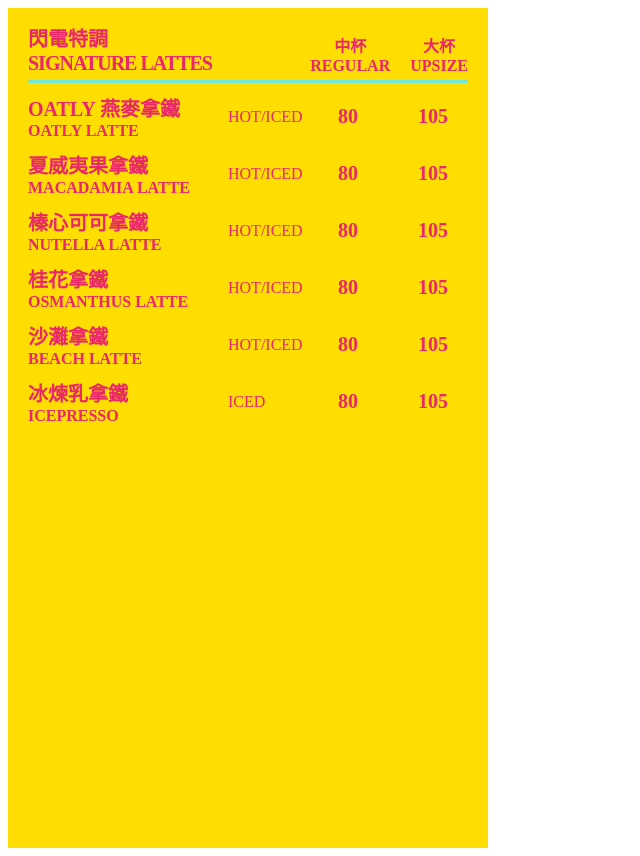
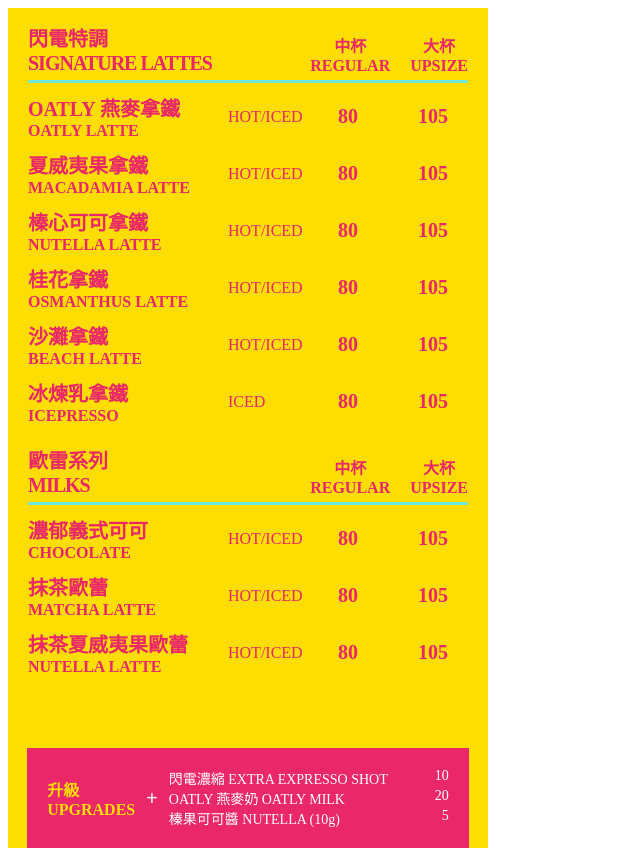
Before and after one commit to c8xji/menu, a plain HTML site: page index.html in a window 1280 px wide. Shown: the whole page, without its empty margins (0-640 px from the left). Drawn offline with Linux system fonts and the light colour scheme.

Commit message:
add milk menu and upgrades

```diff
--- a/index.html
+++ b/index.html
@@ -15,6 +15,7 @@
             background-color: #FEDD03;
             color: #E92769;
             padding: 15px 20px;
+            position: relative;
         }
         .title_container, .capacity_block {
             display: flex;
@@ -23,6 +24,10 @@
         }
         .title_container {
             font-weight: bold;
+            margin-top: 20px;
+        }
+        .title_container:first-child {
+            margin-top: 0px;
         }
         .capacity_block {
             text-align: center;
@@ -70,6 +75,51 @@
         .item_block {
             margin-top: 10px;
             align-items: center;
+        }
+        .footer_wrapper {
+            position: absolute;
+            left: 0;
+            bottom: 0;
+            display: flex;
+            width: 100%;
+            justify-content: center;
+        }
+        .footer_block {
+            height: 100px;
+            width: 92%;
+            background: #E92769;
+            padding: 20px;
+            display: flex;
+            justify-content: space-between;
+
+        }
+        .upgrade_title {
+            color:#FEDD03;
+            flex-direction: column;
+            display: flex;
+            justify-content: center;
+            font-weight: bold;
+        }
+        .upgrade_symbol {
+            font-size: 20px;
+            font-weight: bold;
+            color: #ffffff;
+            flex-direction: column;
+            display: flex;
+            justify-content: center;
+
+        }
+        .upgrade_block {
+            flex-direction: column;
+            display: flex;
+            justify-content: center;
+        }
+        .upgrade_item {
+            color: #ffffff;
+            font-size: 14px;
+            display: flex;
+            width: 280px;
+            justify-content: space-between;
         }
     </style>
 </head>
@@ -171,6 +221,85 @@
                     <div>105</div><!--upsize_price-->
                 </div>
             </div>
+            <div class="title_container">
+                <div class="title_block">
+                    <div class="title_ch">歐雷系列</div>
+                    <div class="title_en">MILKS</div>
+                </div>
+                <div class="capacity_block">
+                    <div class="regular_block">
+                        <div>中杯</div>
+                        <div>REGULAR</div>
+                    </div>
+                    <div class="upsize_block">
+                        <div>大杯</div>
+                        <div>UPSIZE</div>
+                    </div>
+                </div>
+            </div>
+            <div class="line"></div>
+            <div class="item_block">
+                <div class="item_name_block">
+                    <div class="item_name_ch">濃郁義式可可</div>
+                    <div class="item_name_en">CHOCOLATE</div>
+                </div>
+                <div class="item_degree">
+                    HOT/ICED
+                </div>
+                <div class="item_price_block">
+                    <div>80</div> <!--regular_price-->
+                    <div>105</div><!--upsize_price-->
+                </div>
+            </div>
+            <div class="item_block">
+                <div class="item_name_block">
+                    <div class="item_name_ch">抹茶歐蕾</div>
+                    <div class="item_name_en">MATCHA LATTE</div>
+                </div>
+                <div class="item_degree">
+                    HOT/ICED
+                </div>
+                <div class="item_price_block">
+                    <div>80</div> <!--regular_price-->
+                    <div>105</div><!--upsize_price-->
+                </div>
+            </div>
+            <div class="item_block">
+                <div class="item_name_block">
+                    <div class="item_name_ch">抹茶夏威夷果歐蕾</div>
+                    <div class="item_name_en">NUTELLA LATTE</div>
+                </div>
+                <div class="item_degree">
+                    HOT/ICED
+                </div>
+                <div class="item_price_block">
+                    <div>80</div> <!--regular_price-->
+                    <div>105</div><!--upsize_price-->
+                </div>
+            </div>
+        </div>
+        <div class="footer_wrapper">
+            <div class="footer_block">
+                <div class="upgrade_title">
+                    <div class="upgrade_ch">升級</div>
+                    <div class="upgrade_en">UPGRADES</div>
+                </div>
+                <div class="upgrade_symbol">+</div>
+                <div class="upgrade_block">
+                <div class="upgrade_item">
+                    <div class="upgrade_item_name">閃電濃縮 EXTRA EXPRESSO SHOT</div>
+                    <div class="upgrade_item_price">10</div>
+                </div>
+                <div class="upgrade_item">
+                    <div class="upgrade_item_name">OATLY 燕麥奶 OATLY MILK</div>
+                    <div class="upgrade_item_price">20</div>
+                </div>
+                <div class="upgrade_item">
+                    <div class="upgrade_item_name">榛果可可醬 NUTELLA (10g)</div>
+                    <div class="upgrade_item_price">5</div>
+                </div>
+                </div>
+            </div>
         </div>
     </div>
 </body>
```
